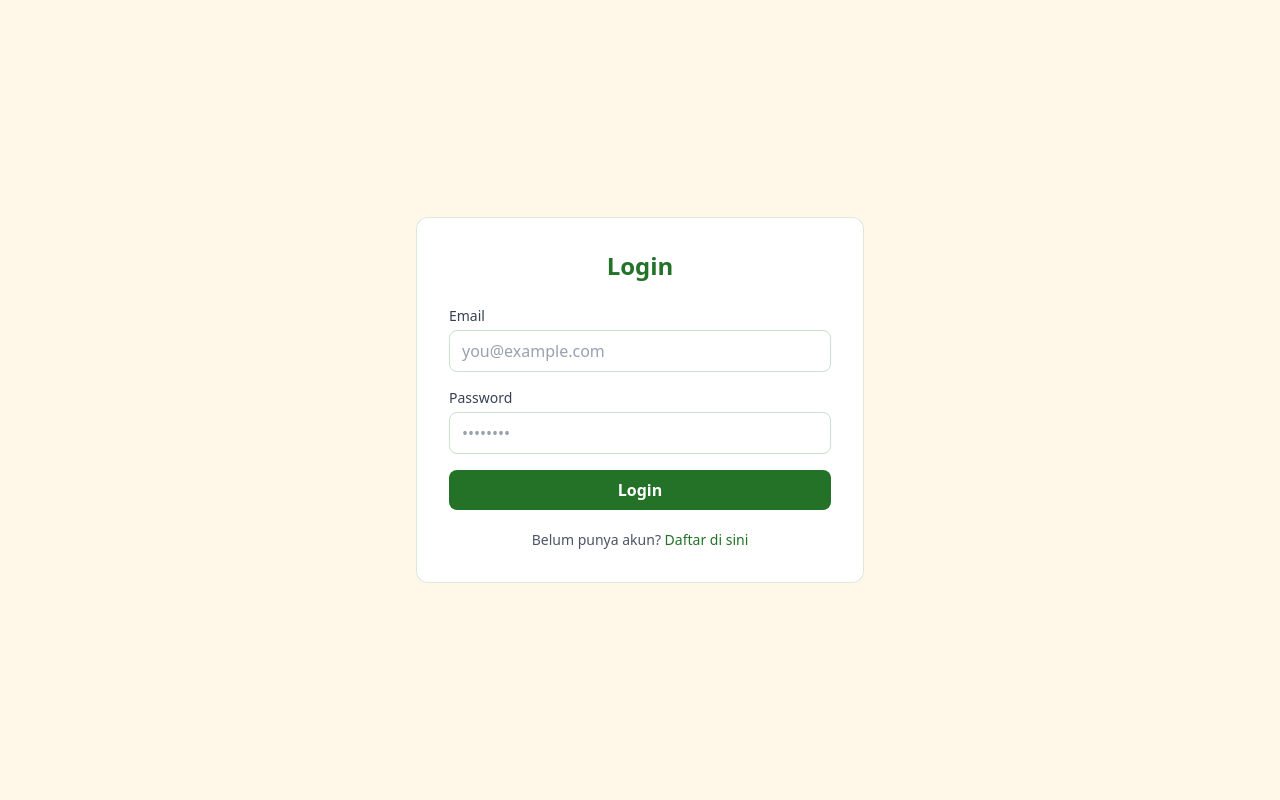
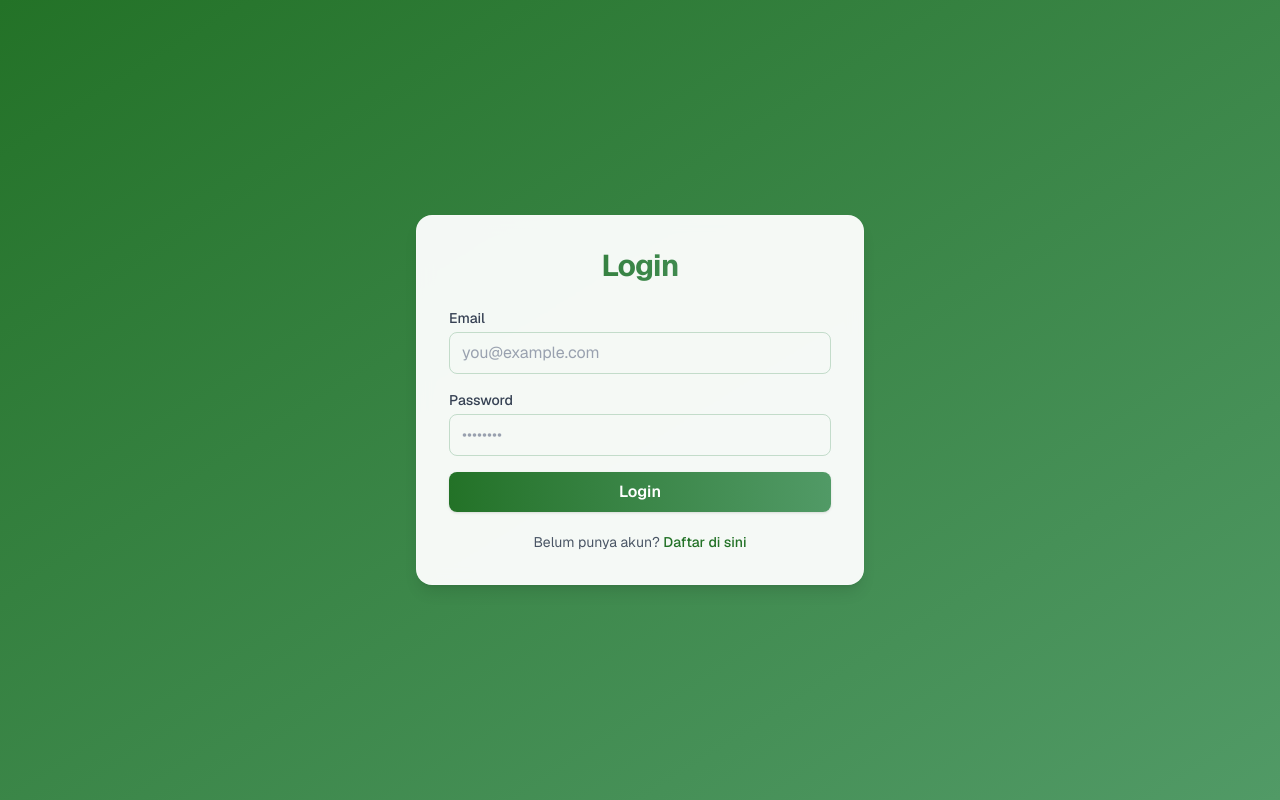
Before and after one commit to advprog-2026-B18-project/json-frontend, a Next.js app: page /login in a window 1280 px wide. Built offline with nearby package versions, Linux system fonts and the light colour scheme.

Commit message:
refactor: change login/register UI and auth middleware logic to follow newest docs

```diff
--- a/src/app/globals.css
+++ b/src/app/globals.css
@@ -1 +1,27 @@
 @import 'tailwindcss';
+
+@layer base {
+	:root {
+		--color-primary-dark: #237227;
+		--color-primary-dark-rgb: 35 114 39;
+
+		--color-primary: #519A66;
+		--color-primary-rgb: 81 154 102;
+
+		--color-secondary: #FFAA00;
+		--color-secondary-rgb: 255 170 0;
+
+		--color-secondary-light: #FFD786;
+		--color-secondary-light-rgb: 255 215 134;
+	}
+
+	html {
+		text-rendering: optimizeLegibility;
+	}
+
+	body {
+		font-family: var(--font-geist-sans), ui-sans-serif, system-ui, -apple-system, 'Segoe UI', Roboto,
+			Helvetica, Arial, 'Apple Color Emoji', 'Segoe UI Emoji';
+		@apply antialiased text-gray-900;
+	}
+}
--- a/src/app/login/page.tsx
+++ b/src/app/login/page.tsx
@@ -4,23 +4,8 @@ import Link from 'next/link';
 import { useRouter } from 'next/navigation';
 import { useState } from 'react';
 
-type LoginSuccessResponse = {
-  access_token: string;
-  refresh_token: string;
-  expires_in: number;
-  token_type: 'Bearer';
-  user: {
-    user_id: string | number;
-    email: string;
-    role: string;
-    username: string;
-    status: string;
-  };
-};
-
-type LoginErrorResponse = {
-  message?: string;
-};
+import { isApiError } from '@/lib/api/client';
+import { login, setRefreshTokenCookie, type LoginErrorResponse } from '@/lib/api/auth';
 
 export default function LoginPage() {
   const router = useRouter();
@@ -35,49 +20,38 @@ export default function LoginPage() {
     const submittedEmail = String(formData.get('email') ?? '');
     const submittedPassword = String(formData.get('password') ?? '');
 
-    const baseUrl = process.env.NEXT_PUBLIC_API_AUTH;
-    if (!baseUrl) {
-      setErrorMessage('Konfigurasi API auth belum tersedia.');
-      return;
-    }
-
     setIsSubmitting(true);
 
     try {
-      const response = await fetch(`${baseUrl}/auth/login`, {
-        method: 'POST',
-        headers: {
-          'Content-Type': 'application/json',
-        },
-        body: JSON.stringify({ email: submittedEmail, password: submittedPassword }),
-      });
+      const data = await login(submittedEmail, submittedPassword);
+      setRefreshTokenCookie(data.refresh_token);
+      router.push('/');
+      return;
+    } catch (error) {
+      if (isApiError(error)) {
+        if (error.status === 401 || error.status === 403) {
+          const body = error.body as LoginErrorResponse | null;
+          setErrorMessage(body?.message ?? 'Login gagal.');
+          return;
+        }
 
-      if (response.status === 200) {
-        const data = (await response.json()) as LoginSuccessResponse;
-        document.cookie = `refresh_token=${encodeURIComponent(data.refresh_token)}; path=/; SameSite=Lax`;
-        router.push('/');
+        const body = error.body as LoginErrorResponse | null;
+        setErrorMessage(body?.message ?? 'Terjadi kesalahan. Silakan coba lagi.');
         return;
       }
 
-      if (response.status === 401 || response.status === 403) {
-        const data = (await response.json()) as LoginErrorResponse;
-        setErrorMessage(data.message ?? 'Login gagal.');
-        return;
-      }
-
-      const data = (await response.json().catch(() => null)) as LoginErrorResponse | null;
-      setErrorMessage(data?.message ?? 'Terjadi kesalahan. Silakan coba lagi.');
-    } catch {
-      setErrorMessage('Tidak dapat terhubung ke server.');
+      setErrorMessage(error instanceof Error ? error.message : 'Tidak dapat terhubung ke server.');
     } finally {
       setIsSubmitting(false);
     }
   };
 
   return (
-    <main className="min-h-screen bg-[#FFD786]/20 flex items-center justify-center px-4">
-      <div className="w-full max-w-md bg-white rounded-xl border border-[#519A66]/20 p-8">
-        <h1 className="text-2xl font-bold text-[#237227] text-center">Login</h1>
+    <main className="min-h-screen bg-gradient-to-br from-[color:var(--color-primary-dark)] to-[color:var(--color-primary)] flex items-center justify-center px-4 py-12">
+      <div className="w-full max-w-md rounded-2xl border border-white/20 bg-white/95 p-8 shadow-lg backdrop-blur">
+        <h1 className="text-center text-3xl font-bold tracking-tight bg-gradient-to-r from-[color:var(--color-primary-dark)] to-[color:var(--color-primary)] bg-clip-text text-transparent">
+          Login
+        </h1>
 
         <form className="mt-6 space-y-4" action={handleSubmit}>
           <div>
@@ -121,7 +95,7 @@ export default function LoginPage() {
           <button
             type="submit"
             disabled={isSubmitting}
-            className="w-full rounded-lg bg-[#237227] px-4 py-2 text-white font-semibold hover:bg-[#519A66] focus:outline-none focus:ring-2 focus:ring-[#519A66] focus:ring-offset-2 disabled:cursor-not-allowed disabled:opacity-70"
+            className="w-full rounded-lg bg-gradient-to-r from-[color:var(--color-primary-dark)] to-[color:var(--color-primary)] px-4 py-2 text-white font-semibold shadow-sm hover:from-[color:var(--color-primary)] hover:to-[color:var(--color-primary-dark)] focus:outline-none focus:ring-2 focus:ring-[color:var(--color-primary)] focus:ring-offset-2 disabled:cursor-not-allowed disabled:opacity-70"
           >
             {isSubmitting ? 'Memuat...' : 'Login'}
           </button>
--- /dev/null
+++ b/src/lib/api/auth.ts
@@ -0,0 +1,64 @@
+import { apiFetch } from './client';
+
+export type LoginSuccessResponse = {
+  access_token: string;
+  refresh_token: string;
+  expires_in: number;
+  token_type: 'Bearer';
+  user: {
+    user_id: string | number;
+    email: string;
+    role: string;
+    username: string;
+    status: string;
+  };
+};
+
+export type LoginErrorResponse = {
+  message?: string;
+};
+
+export type RegisterRole = 'JASTIPER' | 'TITIPERS';
+
+export type RegisterSuccessResponse = {
+  user_id: string | number;
+  email: string;
+  role: RegisterRole;
+  created_at: string;
+};
+
+export type RegisterErrorListResponse = {
+  errors?: Array<{
+    field: string;
+    message: string;
+  }>;
+};
+
+export type RegisterMessageResponse = {
+  message?: string;
+};
+
+export async function login(email: string, password: string): Promise<LoginSuccessResponse> {
+  return apiFetch<LoginSuccessResponse>('/auth/login', {
+    method: 'POST',
+    body: JSON.stringify({ email, password }),
+  });
+}
+
+export async function register(input: {
+  email: string;
+  password: string;
+  password_confirmation: string;
+  role: RegisterRole;
+}): Promise<RegisterSuccessResponse> {
+  return apiFetch<RegisterSuccessResponse>('/auth/register', {
+    method: 'POST',
+    body: JSON.stringify(input),
+  });
+}
+
+export function setRefreshTokenCookie(refreshToken: string) {
+  const encoded = encodeURIComponent(refreshToken);
+  const secure = typeof window !== 'undefined' && window.location.protocol === 'https:' ? '; Secure' : '';
+  document.cookie = `refresh_token=${encoded}; path=/; SameSite=Lax${secure}`;
+}
--- /dev/null
+++ b/src/lib/api/client.ts
@@ -0,0 +1,63 @@
+export type ApiErrorBody = {
+  message?: string;
+  errors?: Array<{ field?: string; message?: string }>;
+};
+
+export class ApiError extends Error {
+  status: number;
+  body: unknown;
+
+  constructor(status: number, message: string, body: unknown) {
+    super(message);
+    this.name = 'ApiError';
+    this.status = status;
+    this.body = body;
+  }
+}
+
+function getBaseUrl(): string {
+  const baseUrl = process.env.NEXT_PUBLIC_API_AUTH;
+  if (!baseUrl) {
+    throw new Error('Konfigurasi API auth belum tersedia.');
+  }
+
+  return baseUrl;
+}
+
+async function tryReadJson(response: Response): Promise<unknown | null> {
+  const contentType = response.headers.get('content-type') ?? '';
+  if (!contentType.toLowerCase().includes('application/json')) {
+    return null;
+  }
+
+  try {
+    return await response.json();
+  } catch {
+    return null;
+  }
+}
+
+export function isApiError(error: unknown): error is ApiError {
+  return error instanceof ApiError;
+}
+
+export async function apiFetch<T>(endpoint: string, options?: RequestInit): Promise<T> {
+  const baseUrl = getBaseUrl();
+  const res = await fetch(`${baseUrl}${endpoint}`, {
+    headers: {
+      'Content-Type': 'application/json',
+      ...(options?.headers ?? {}),
+    },
+    ...options,
+  });
+
+  if (!res.ok) {
+    const body = await tryReadJson(res);
+    const maybeBody = body as ApiErrorBody | null;
+    const message = maybeBody?.message ?? `Request gagal (HTTP ${res.status}).`;
+    throw new ApiError(res.status, message, body);
+  }
+
+  const body = await tryReadJson(res);
+  return body as T;
+}
```
Also changed, not shown: src/app/register/page.tsx (+26 -49 lines).
